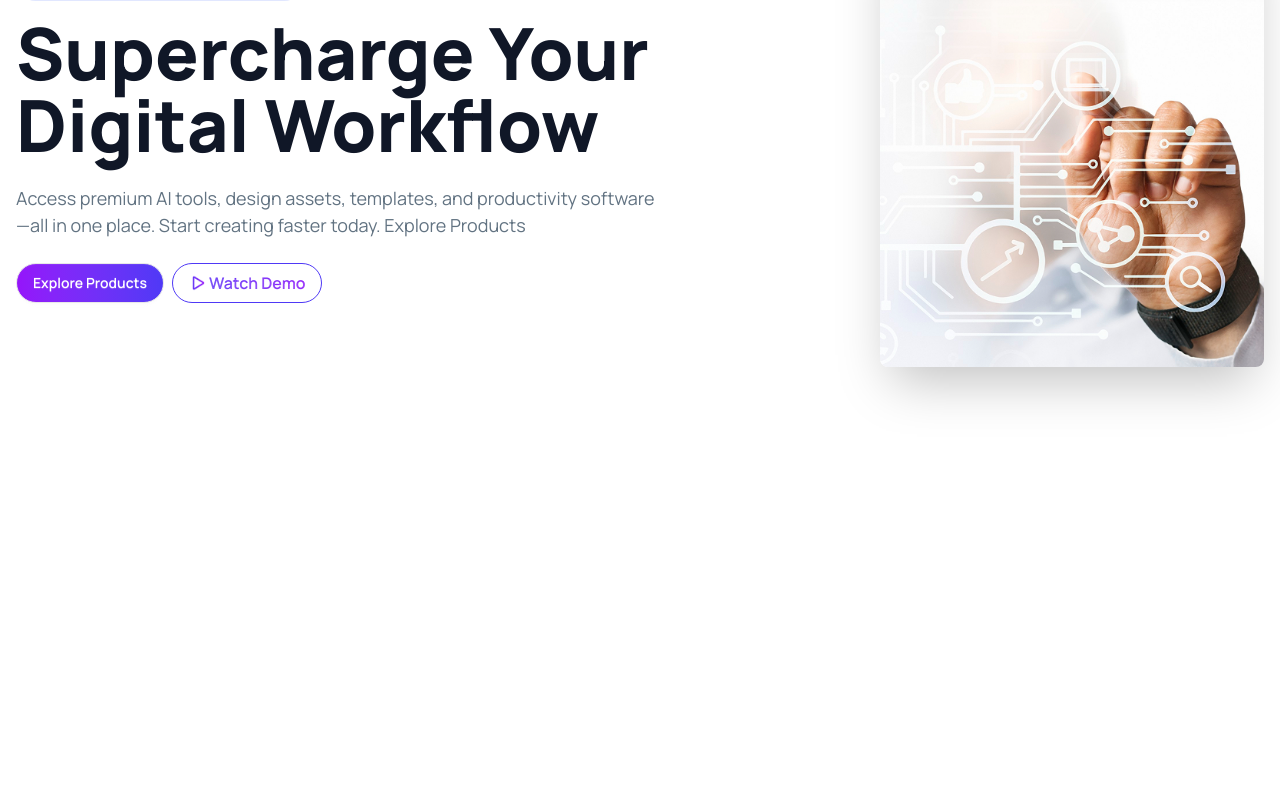
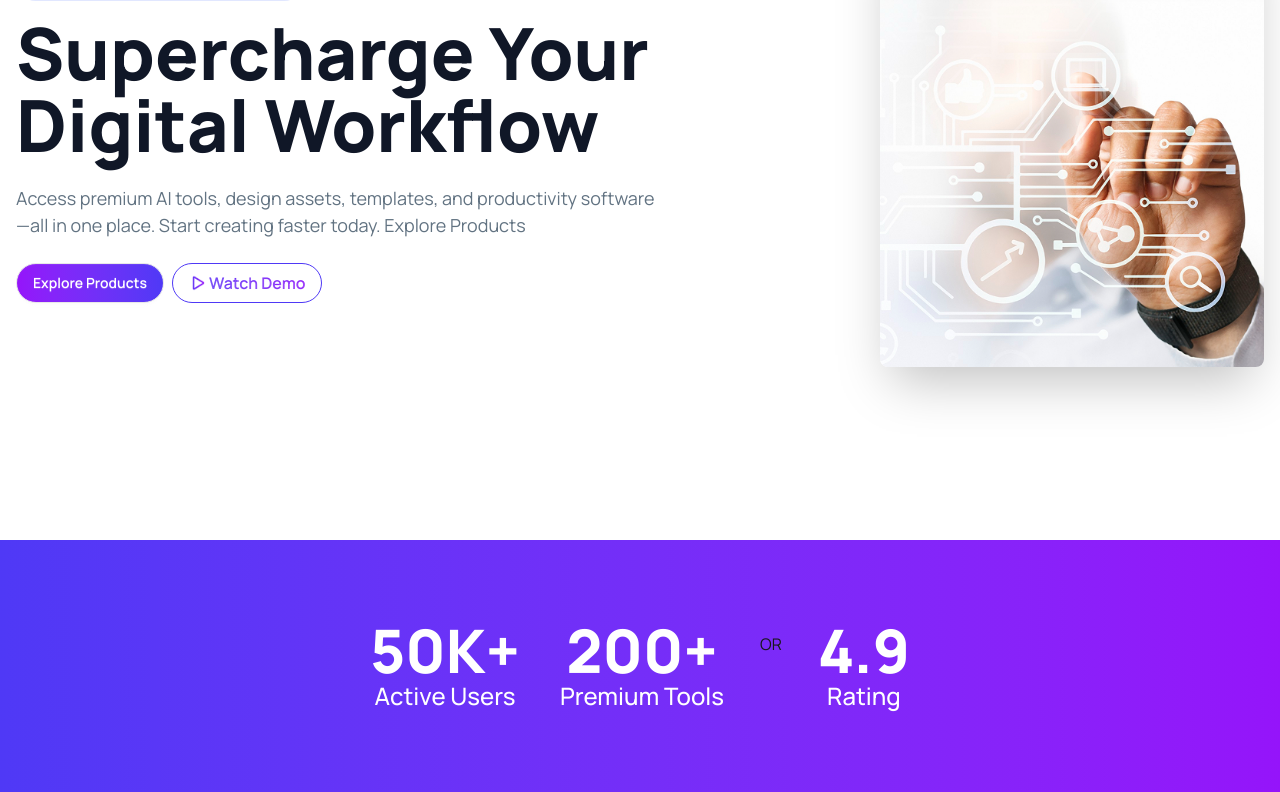
Before and after one commit to bashar35790/DigiTools-Platform, a React (Vite) app: page / in a window 1280 px wide. Shown: the part 325-1117 px from the top of the page. Before the commit the page ends 865 px from the top, so only its background shows below. Built offline with nearby package versions, Linux system fonts and the light colour scheme.

Commit message:
try to add statistic section

```diff
--- a/src/App.jsx
+++ b/src/App.jsx
@@ -1,12 +1,14 @@
 import React from 'react'
 import Navbar from './component/navbar/Navbar'
 import Hero from './component/home-page/Hero'
+import Statistic from './component/home-page/Statistic'
 
 export default function App() {
   return (
     <main>
       <Navbar></Navbar>
       <Hero></Hero>
+      <Statistic></Statistic>
     </main>
   )
 }
--- /dev/null
+++ b/src/component/home-page/Statistic.jsx
@@ -0,0 +1,26 @@
+import React from 'react'
+
+export default function Statistic() {
+    return (
+        <>
+            <section className='py-20 bg-linear-to-r from-brand1 to-brand2'>
+                <div className=" container mx-auto px-5 flex gap-5 justify-center items-center">
+                    <div className='text-center'>
+                        <h3 className='text-6xl font-extrabold text-white'>50K+</h3>
+                        <p className='font-medium text-2xl text-white'>Active Users</p>
+                    </div>
+                      <div className="divider"></div>
+                    <div className='text-center'>
+                        <h3 className='text-6xl font-extrabold text-white'>200+</h3>
+                        <p className='font-medium text-2xl text-white'>Premium Tools</p>
+                    </div>
+                      <div className="divider">OR</div>
+                    <div className='text-center'>
+                        <h3 className='text-6xl font-extrabold text-white'>4.9</h3>
+                        <p className='font-medium text-2xl text-white'>Rating</p>
+                    </div>
+                </div>
+            </section>
+        </>
+    )
+}
```
